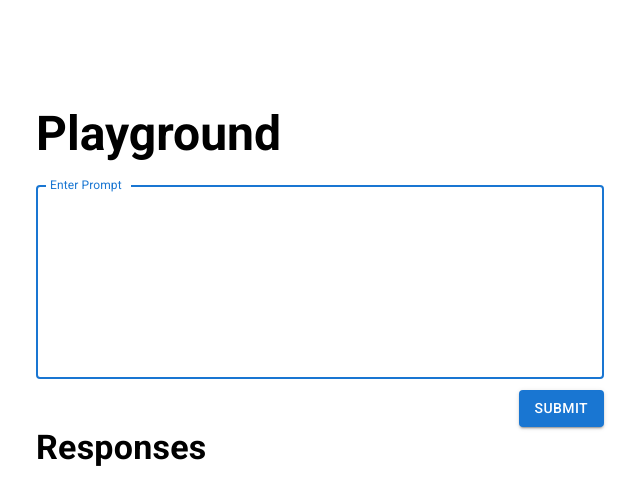
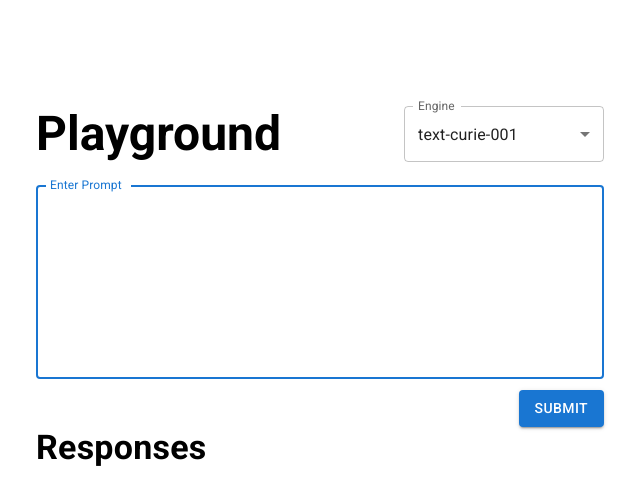
Before and after one commit to RobPanneton/Shopify_Application, a React (Create React App) app in the folder app/: page / in a window 1280 px wide. Shown: the top 504 px of the page, without its empty margins (320-960 px from the left). Built offline with nearby package versions, Linux system fonts and the light colour scheme.

Commit message:
add ability to change ai engine

```diff
--- a/app/src/components/MainPage.js
+++ b/app/src/components/MainPage.js
@@ -1,22 +1,54 @@
 import React, { useState, useEffect } from "react";
 
-import { Container, Typography, Button, TextField } from "@mui/material";
+import {
+  Container,
+  Grid,
+  Box,
+  Typography,
+  Button,
+  TextField,
+  FormControl,
+  Select,
+  InputLabel,
+  MenuItem,
+} from "@mui/material";
+
 import styled from "styled-components";
 
 export const MainPage = () => {
+  // USE STATE
   const [userInput, setUserInput] = useState("");
-  // const [engineSelect, setEngineSelect] = useState("text-curie-001");
+  const [engineSelect, setEngineSelect] = useState("text-curie-001");
   const [emptyInputWarning, setEmptyInputWarning] = useState(false);
   const [aiResponses, setAiResponses] = useState([]);
 
+  // ENGINES
+  const engineOptions = [
+    "text-davinci-002",
+    "text-curie-001",
+    "text-babbage-001",
+    "text-ada-001",
+  ];
+
+  // USE EFFECTS
+  // UTILS
+  useEffect(() => {
+    if (emptyInputWarning === true && userInput !== "")
+      setEmptyInputWarning(false);
+  }, [userInput]);
+
+  //CONSOLE LOGS
   useEffect(() => {
     console.log(aiResponses);
   }, [aiResponses]);
 
   useEffect(() => {
-    if (emptyInputWarning === true && userInput !== "")
-      setEmptyInputWarning(false);
-  }, [userInput]);
+    console.log(engineSelect);
+  }, [engineSelect]);
+
+  const handleSelectChange = (e) => {
+    setEngineSelect(e.target.value);
+  };
 
   const submitInputToBE = async () => {
     // CHECK IF INPUT IS EMPTY -- BREAK OUT OF SUBMIT IF TRUE
@@ -34,7 +66,7 @@ export const MainPage = () => {
 
     // FETCH RESPONSE FROM BACK END
     const res = await fetch(
-      "https://api.openai.com/v1/engines/text-curie-001/completions",
+      `https://api.openai.com/v1/engines/${engineSelect}/completions`,
       {
         method: "POST",
         headers: {
@@ -81,9 +113,32 @@ export const MainPage = () => {
               return submitInputToBE();
             }}
           >
-            <Typography variant='h3' fontWeight='600' marginBottom='23px'>
-              Playground
-            </Typography>
+            <Grid container justifyContent='space-between'>
+              <Typography variant='h3' fontWeight='600' marginBottom='23px'>
+                Playground
+              </Typography>
+              <Box sx={{ minWidth: 200 }}>
+                <FormControl fullWidth>
+                  <InputLabel id='engine-select-label'>Engine</InputLabel>
+                  <Select
+                    labelId='engine-select-label'
+                    id='engine-select'
+                    label='Engine'
+                    variant='outlined'
+                    value={engineSelect}
+                    onChange={handleSelectChange}
+                  >
+                    {engineOptions.map((option) => {
+                      return (
+                        <MenuItem key={option} value={option}>
+                          {option}
+                        </MenuItem>
+                      );
+                    })}
+                  </Select>
+                </FormControl>
+              </Box>
+            </Grid>
             <TextField
               label='Enter Prompt'
               value={userInput}
```
